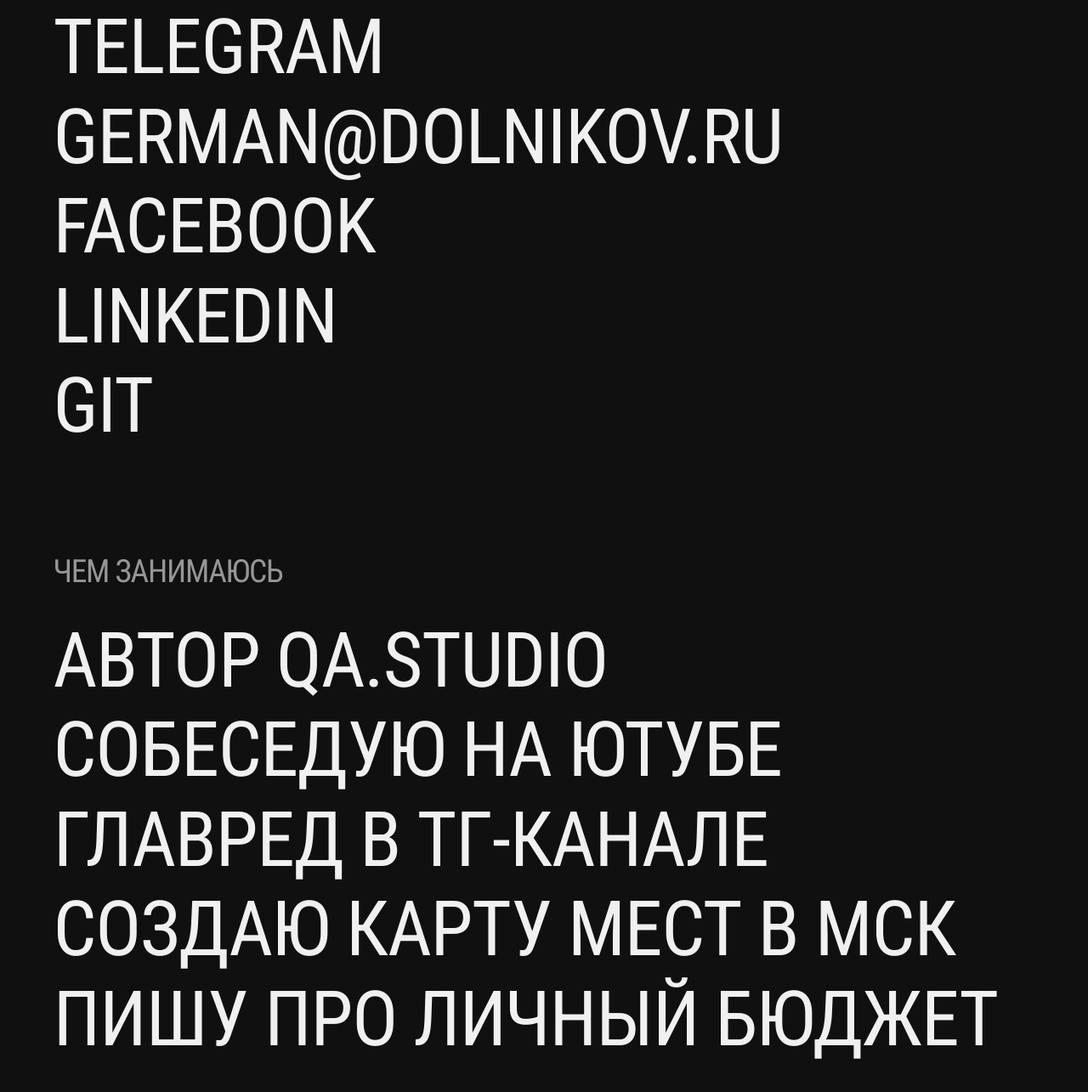
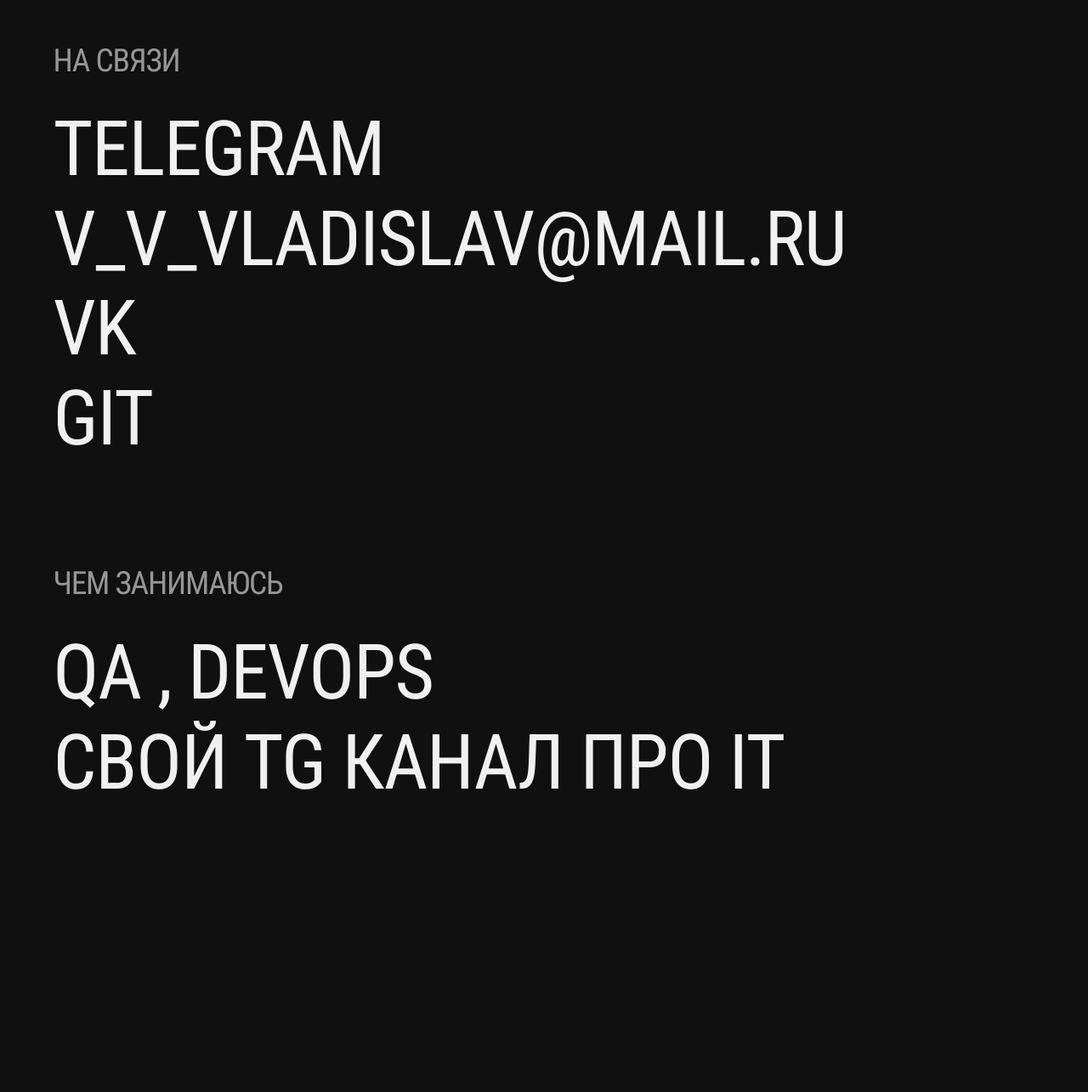
Before and after one commit to v-v-vlad/v-v-vlad.github.io, a plain HTML site: page index.html in a window 1280 px wide. Shown: the part 373-1658 px from the top of the page at 85% size. After the commit the page ends 1443 px from the top, so only its background shows below. Drawn offline with Linux system fonts and the light colour scheme.

Commit message:
Add files via upload

```diff
--- a/index.html
+++ b/index.html
@@ -21,33 +21,33 @@
        <!--
     Тайтл отобржается как название закладки в барузере
     -->
-    <title>Герман</title>
+    <title>Владислав</title>
     <link rel="icon" href="./favicon.ico" type="image/x-icon" sizes="any" />
     <link rel="stylesheet" href="./normalize.css" />
     <link rel="stylesheet" href="./style.css" />
   </head>
   <body>
-    <div class="name">ГЕРМАН ДОЛЬНИКОВ</div>
+    <div class="name">Владислав Вдовенко</div>
 
     <div class="block">
       <div class="block-title">на связи</div>
       <div class="block-entries">
         <div class="entry">
-          <a href="http://t.me/german_dolnikov" target="_blank"> telegram</a>
+          <a href="https://t.me/v_v_vladis" target="_blank"> telegram</a>
         </div>
         <div class="entry">
-          <a href="mailto:german@dolnikov.ru">german@dolnikov.ru</a>
+          <a href="v_v_vladislav@mail.ru">v_v_vladislav@mail.ru</a>
         </div>
         <div class="entry">
-          <a href="https://www.facebook.com/german.dolnikov" target="_blank">facebook</a>
+          <a href="https://vk.com/v_v_vlad" target="_blank">VK</a>
         </div>
-        <div class="entry">
+        <!-- <div class="entry">
           <a href="https://www.linkedin.com/in/germandolnikov/" target="_blank">
             linkedin
           </a>
-        </div>
+        </div> -->
         <div class="entry">
-          <a href="https://github.com/German-D" target="_blank">git</a>
+          <a href="https://github.com/v-v-vlad" target="_blank">git</a>
         </div>
       </div>
     </div>
@@ -55,32 +55,32 @@
     <div class="block">
       <div class="block-title">чем занимаюсь</div>
       <div class="entry">
-        <a href="https://www.qa.studio/" target="_blank"> автор qa.studio </a>
+        <a href="" target="_blank"> QA , DevOps </a>
       </div>
-      <div class="entry">
+      <!-- <div class="entry">
         <a
           href="https://www.youtube.com/watch?v=bSQgFhosf9A&list=PLa0ZR_tU78W91TKTe9PLfFFrNQYBfVVxd"
           target="_blank"
         >
           собеседую на ютубе
         </a>
+      </div> -->
+      <div class="entry">
+        <a href="https://t.me/QA_TraINg" target="_blank">Свой TG канал про IT</a>
       </div>
-      <div class="entry">
-        <a href="https://t.me/qa_studio" target="_blank">главред в тг-канале</a>
-      </div>
-      <div class="entry">
+      <!-- <div class="entry">
         <a
           href="https://www.google.com/maps/d/edit?mid=1lVTPZVywL-fuG8musq09CWQWxcMS2FE0&ll=55.74698933198479%2C37.62036627521297&z=14"
           target="_blank"
         >
           создаю карту мест в мск
         </a>
-      </div>
-      <div class="entry">
+      </div> -->
+      <!-- <div class="entry">
         <a href="https://dolnikov.ru/blog/all/lichny-byudzhet/" target="_blank">
           пишу про личный бюджет
         </a>
-      </div>
+      </div> -->
     </div>
   </body>
 </html>
--- a/style.css
+++ b/style.css
@@ -41,7 +41,7 @@
 }
 
 html {
-  cursor: url("./cat_default.png") 40 45, auto;
+  cursor: url("./Nyan Cat Meme Animated--pointer--SweezyCursors.cur") 40 45, auto;
 }
 
 body {
@@ -101,7 +101,7 @@ a {
   Иначе при наведении на ссылку могут быть крохотные моменты,
   когда курсор сбрасывается к дефолтной "руке"
   */
-  cursor: url("./cat_link.png") 40 45, auto;
+  cursor: url("./Nyan Cat Meme Animated--pointer--SweezyCursors.cur") 40 45, auto;
 }
 
 a:hover {
```
Also changed, not shown: 2 other files.
